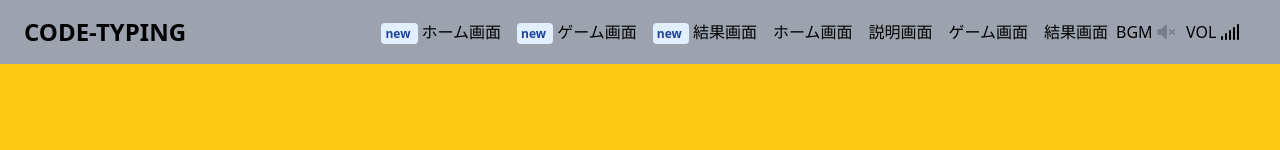
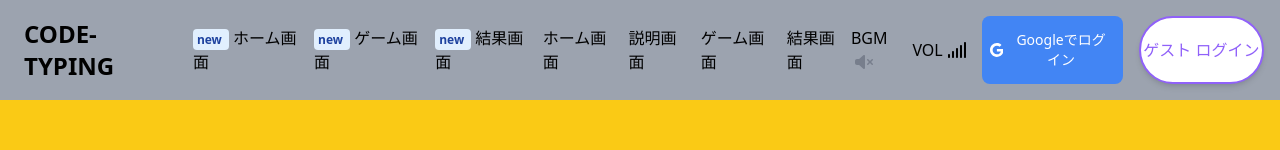
Before and after one commit to recursion-team-o/typing-game, a Vue app: page / in a window 1280 px wide. Shown: the top 150 px of the page. Built offline with nearby package versions, Linux system fonts and the light colour scheme; no server answers.

Commit message:
ログインボタン、アバターの追加

```diff
--- a/src/components/HeaderAll.vue
+++ b/src/components/HeaderAll.vue
@@ -2,9 +2,15 @@
 import StopWatch from "./StopWatch.vue";
 import { soundStore } from "../stores/sound";
 import { storeToRefs } from "pinia";
+import { authStore } from "../stores/auth";
 
 const sound = soundStore();
+const auth = authStore();
+
 const { getMuteStatus, vol, getVolStatus } = storeToRefs(sound);
+const { currentUser, isLoggedIn } = storeToRefs(auth);
+
+auth.getAuthState();
 </script>
 
 <template>
@@ -71,5 +77,114 @@ const { getMuteStatus, vol, getVolStatus } = storeToRefs(sound);
         class="absolute top-7 right-1 w-2/12 h-2 bg-blue-100 appearance-none cursor-pointer"
       />
     </div>
+    <!-- ログインボタン -->
+    <div class="flex">
+      <button
+        v-show="!isLoggedIn"
+        @click="auth.login()"
+        type="button"
+        class="text-white bg-[#4285F4] hover:bg-[#4285F4]/90 focus:ring-4 focus:outline-none focus:ring-[#4285F4]/50 font-medium rounded-lg text-sm mr-4 px-3 py-2.5 text-center inline-flex items-center"
+      >
+        <svg
+          class="w-4 h-4 mr-2 -ml-1"
+          aria-hidden="true"
+          focusable="false"
+          data-prefix="fab"
+          data-icon="google"
+          role="img"
+          xmlns="http://www.w3.org/2000/svg"
+          viewBox="0 0 488 512"
+        >
+          <path
+            fill="currentColor"
+            d="M488 261.8C488 403.3 391.1 504 248 504 110.8 504 0 393.2 0 256S110.8 8 248 8c66.8 0 123 24.5 166.3 64.9l-67.5 64.9C258.5 52.6 94.3 116.6 94.3 256c0 86.5 69.1 156.6 153.7 156.6 98.2 0 135-70.4 140.8-106.9H248v-85.3h236.1c2.3 12.7 3.9 24.9 3.9 41.4z"
+          ></path>
+        </svg>
+        Googleでログイン
+      </button>
+
+      <button
+        v-show="!isLoggedIn"
+        @click="auth.guestsLogin()"
+        class="relative inline-flex items-center justify-center p-4 px-6 py-2 bg-white overflow-hidden font-medium text-indigo-600 transition duration-300 ease-out border-2 border-purple-500 rounded-full shadow-md group cursor-pointer"
+      >
+        <span
+          class="absolute inset-0 flex items-center justify-center w-full h-full text-white duration-300 -translate-x-full bg-purple-500 group-hover:translate-x-0 ease"
+        >
+          <svg
+            class="w-6 h-6"
+            fill="none"
+            stroke="currentColor"
+            viewBox="0 0 24 24"
+            xmlns="http://www.w3.org/2000/svg"
+          >
+            <path
+              stroke-linecap="round"
+              stroke-linejoin="round"
+              stroke-width="2"
+              d="M14 5l7 7m0 0l-7 7m7-7H3"
+            ></path>
+          </svg>
+        </span>
+        <span
+          class="absolute flex items-center justify-center w-full h-full text-purple-500 transition-all duration-300 transform group-hover:translate-x-full ease"
+          >ゲスト ログイン
+        </span>
+        <span class="relative invisible">Button Text</span>
+      </button>
+    </div>
+    <!-- avatar -->
+    <div v-show="isLoggedIn" class="flex justify-center items-center space-x-4">
+      <div class="flex items-center space-y-1 font-medium">
+        <div class="pr-4">
+          {{
+            currentUser?.displayName != null
+              ? currentUser?.displayName
+              : "ゲスト"
+          }}さん
+        </div>
+        <img
+          v-show="currentUser?.displayName != null"
+          id="dropdownNavbarLink"
+          data-dropdown-toggle="dropdownNavbar"
+          class="w-10 h-10 rounded-full"
+          :src="String(currentUser?.photoURL)"
+          alt=""
+        />
+
+        <div
+          v-show="currentUser?.displayName == null"
+          id="dropdownNavbarLink"
+          data-dropdown-toggle="dropdownNavbar"
+          class="relative w-10 h-10 overflow-hidden bg-gray-100 rounded-full dark:bg-gray-600"
+        >
+          <svg
+            class="absolute w-12 h-12 text-gray-400 -left-1"
+            fill="currentColor"
+            viewBox="0 0 20 20"
+            xmlns="http://www.w3.org/2000/svg"
+          >
+            <path
+              fill-rule="evenodd"
+              d="M10 9a3 3 0 100-6 3 3 0 000 6zm-7 9a7 7 0 1114 0H3z"
+              clip-rule="evenodd"
+            ></path>
+          </svg>
+        </div>
+        <div
+          id="dropdownNavbar"
+          class="hidden z-10 w-22 bg-white rounded divide-y divide-gray-100 shadow"
+        >
+          <div class="py-1 text-center">
+            <button
+              @click="auth.logout()"
+              class="block m-auto py-2 px-4 text-sm text-gray-700 hover:bg-gray-100"
+            >
+              ログアウト
+            </button>
+          </div>
+        </div>
+      </div>
+    </div>
   </div>
 </template>
--- a/src/stores/auth.ts
+++ b/src/stores/auth.ts
@@ -20,7 +20,7 @@ export const authStore = defineStore("auth", {
     isLoggedIn: (state) => state.currentUser !== null,
   },
   actions: {
-    async login() {
+    async login(): Promise<void> {
       try {
         const res = await signInWithPopup(auth, provider);
         this.$patch({ currentUser: res.user });
@@ -35,7 +35,7 @@ export const authStore = defineStore("auth", {
         throw err;
       }
     },
-    async logout() {
+    async logout(): Promise<void> {
       try {
         await signOut(auth);
         this.$reset();
@@ -49,7 +49,7 @@ export const authStore = defineStore("auth", {
         throw err;
       }
     },
-    async getAuthState(): Promise<any> {
+    async getAuthState(): Promise<unknown> {
       return new Promise((resolve, reject) => {
         onAuthStateChanged(
           auth,
@@ -64,7 +64,7 @@ export const authStore = defineStore("auth", {
         );
       });
     },
-    async guestsLogin() {
+    async guestsLogin(): Promise<void> {
       try {
         const guest = await signInAnonymously(auth);
         this.$patch({ currentUser: guest.user });
```
